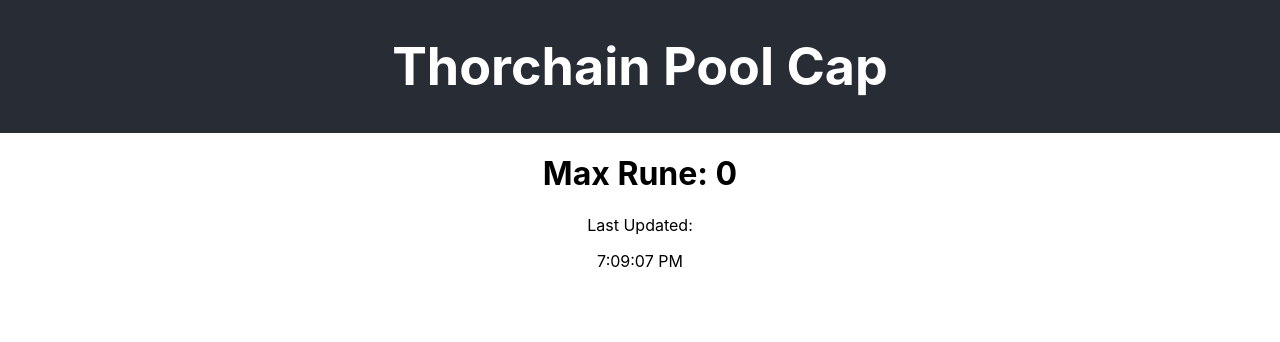
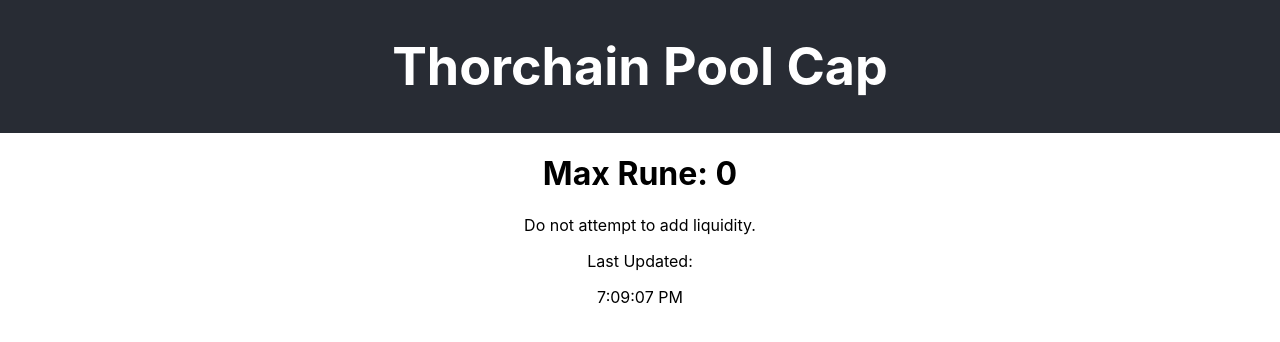
Before and after one commit to keithagroves/thorchain-caps, a React (Create React App) app: page / in a window 1280 px wide. Shown: the top 342 px of the page. Built offline with nearby package versions, Linux system fonts and the light colour scheme; no server answers.

Commit message:
warn users not to add liquidity

```diff
--- a/src/Cap.tsx
+++ b/src/Cap.tsx
@@ -64,7 +64,7 @@
   return (
     <div className="App">
 
-       {cap  > 500000? <h1> Caps may have been raised! Check here <a href='https://twitter.com/THORChain'>THORChain Twitter</a></h1> : <h1>Max Rune: {cap} </h1>}
+       {cap  > 500000? <h1> Caps may have been raised! Check here <a href='https://twitter.com/THORChain'>THORChain Twitter</a></h1> : <div><h1>Max Rune: {cap}</h1> <p>Do not attempt to add liquidity.</p></div>}
       <LastUpdate update={date}></LastUpdate>
 
     </div>
```
